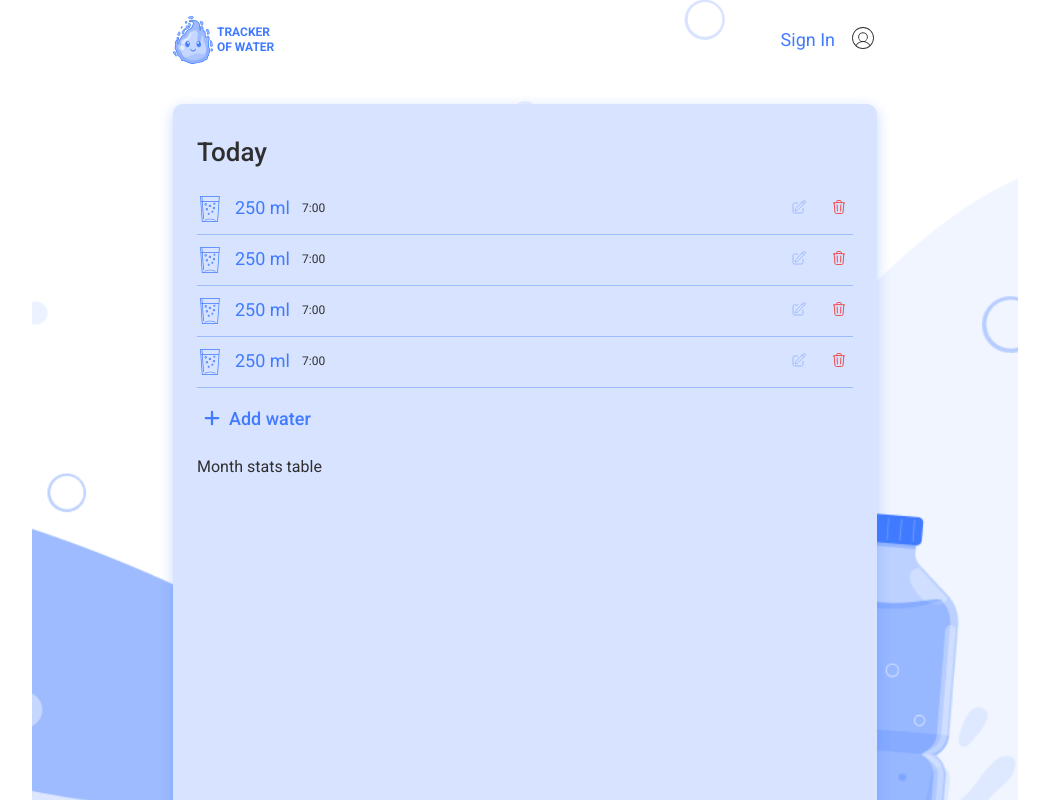
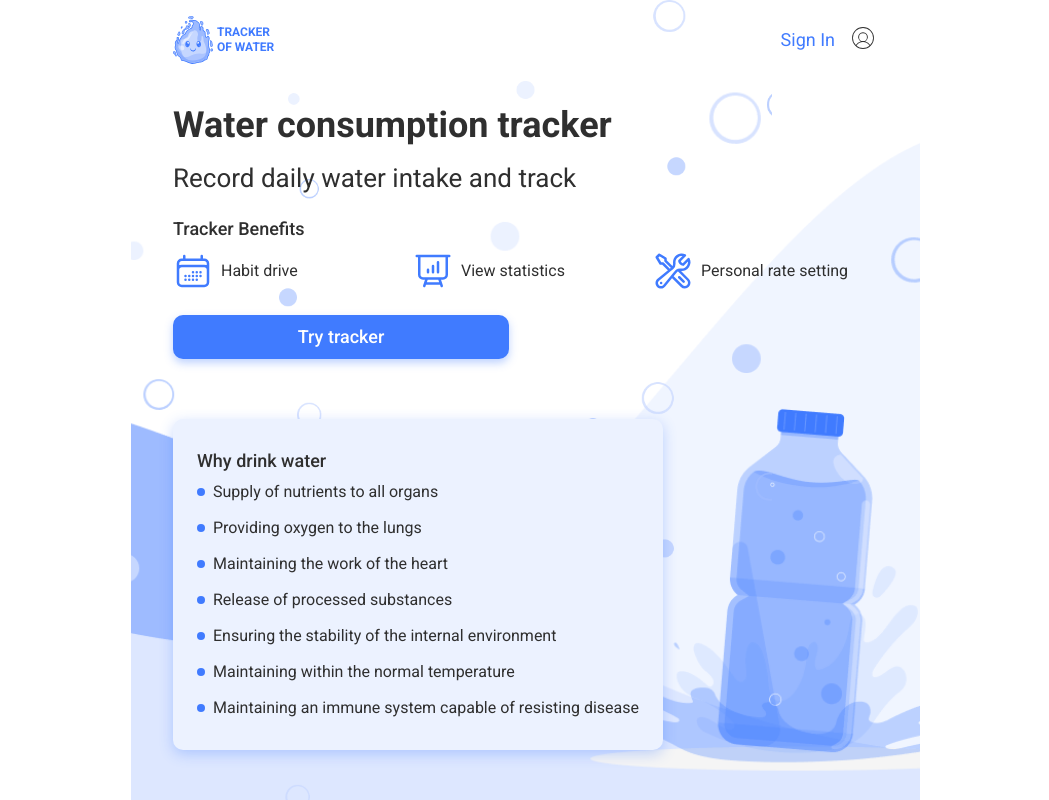
Before and after one commit to Iryna1511/project-06-front, a React (Vite) app: page /welcome in a window 1280 px wide. Shown: the top 800 px of the page, without its empty margins (115-1164 px from the left). Built offline with nearby package versions, Linux system fonts and the light colour scheme.

Commit message:
стилі і рендер на Хоум

```diff
--- a/src/pages/HomePage/HomePage.jsx
+++ b/src/pages/HomePage/HomePage.jsx
@@ -1,11 +1,13 @@
 import css from "./HomePage.module.css";
+import TodayWaterList from "../../components/TodayWaterList/TodayWaterList";
+
 // import Calendar from "../../components/Calendar/Calendar";
 
 export default function HomePage() {
   return (
-    <div className={css.pageContainer}>
-      {/* <Calendar /> */}
-      <p>тут буде контент для залогіненого користувача</p>
+    <div className={css.tables}>
+      <TodayWaterList />
+      <div className={css.month}>Month stats table</div>
     </div>
   );
 }
--- a/src/pages/HomePage/HomePage.module.css
+++ b/src/pages/HomePage/HomePage.module.css
@@ -0,0 +1,24 @@
+.tables {
+  width: 280px;
+  padding: 24px 8px;
+  margin-left: auto;
+  border-radius: 10px;
+  background-color: var(--soft-blue);
+  box-shadow: 0 4px 14px 0 rgba(64, 123, 255, 0.3);
+}
+.month {
+  height: 506px;
+}
+
+@media screen and (min-width: 768px) {
+  .tables {
+    width: 704px;
+    padding: 32px 24px;
+  }
+}
+
+@media screen and (min-width: 1440px) {
+  .tables {
+    width: 592px;
+  }
+}
--- a/src/pages/WelcomePage/WelcomePage.jsx
+++ b/src/pages/WelcomePage/WelcomePage.jsx
@@ -1,16 +1,5 @@
-// import Main from "../../components/Main/Main";
-import css from "./WelcomePage.module.css";
-import TodayWaterList from "../../components/TodayWaterList/TodayWaterList";
-
-// export default function WelcomePage() {
-//   return <Main />;
-// }
+import Main from "../../components/Main/Main";
 
 export default function WelcomePage() {
-  return (
-    <div className={css.tables}>
-      <TodayWaterList />
-      <div className={css.month}>Month stats table</div>
-    </div>
-  );
+  return <Main />;
 }
--- a/src/pages/WelcomePage/WelcomePage.module.css
+++ /dev/null
@@ -1,24 +0,0 @@
-.tables {
-  width: 280px;
-  padding: 24px 8px;
-  margin-left: auto;
-  border-radius: 10px;
-  background-color: var(--soft-blue);
-  box-shadow: 0 4px 14px 0 rgba(64, 123, 255, 0.3);
-}
-.month {
-  height: 506px;
-}
-
-@media screen and (min-width: 768px) {
-  .tables {
-    width: 704px;
-    padding: 32px 24px;
-  }
-}
-
-@media screen and (min-width: 1440px) {
-  .tables {
-    width: 592px;
-  }
-}
```
